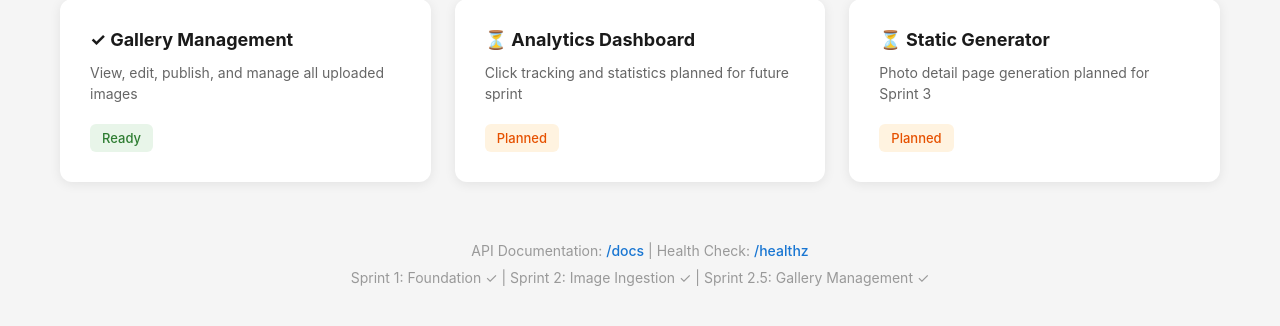
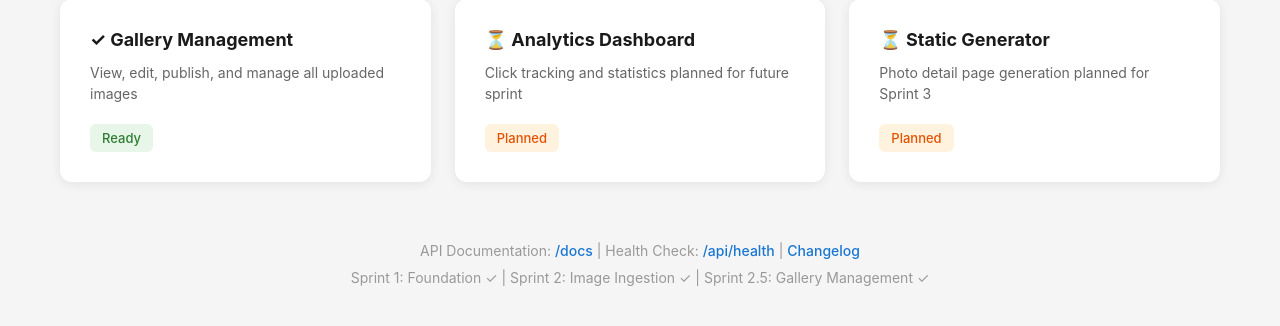
Before and after one commit to adrianhensler/hensler-photography, a FastAPI app: page /admin in a window 1280 px wide. Shown: the part 499-825 px from the top of the page. Run offline with FastAPI, Linux system fonts and the light colour scheme; parts of the project's set-up code (start-up, migrations or seed data) failed here and were passed over.

Commit message:
Add CHANGELOG link to admin dashboard footer
Added link to GitHub CHANGELOG.md from admin dashboard footer for easy
access to project history and release notes.

🤖 Generated with [Claude Code](https://claude.com/claude-code)

Co-Authored-By: Claude <noreply@anthropic.com>

```diff
--- a/api/templates/admin/dashboard.html
+++ b/api/templates/admin/dashboard.html
@@ -182,7 +182,8 @@
         <div class="footer">
             <p>
                 API Documentation: <a href="/docs" class="api-link">/docs</a> |
-                Health Check: <a href="/healthz" class="api-link">/healthz</a>
+                Health Check: <a href="/api/health" class="api-link">/api/health</a> |
+                <a href="https://github.com/adrianhensler/hensler-photography/blob/feature/backend-api/CHANGELOG.md" class="api-link" target="_blank">Changelog</a>
             </p>
             <p style="margin-top: 10px;">
                 Sprint 1: Foundation ✓ | Sprint 2: Image Ingestion ✓ | Sprint 2.5: Gallery Management ✓
```
